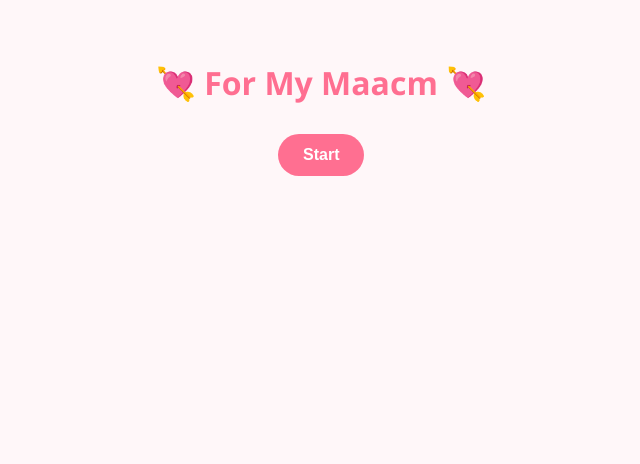
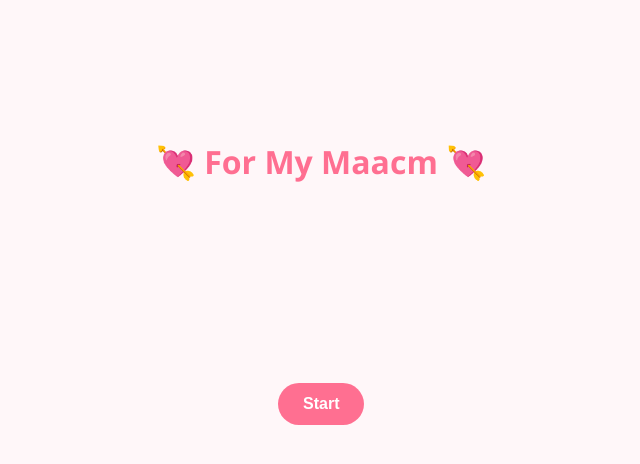
Before and after one commit to Rroovx/exclusive-, a plain HTML site: page index.html in a window 1280 px wide. Shown: the whole page, without its empty margins (319-959 px from the left). Drawn offline with Linux system fonts and the light colour scheme.

Commit message:
Update love.css

```diff
--- a/love.css
+++ b/love.css
@@ -1,4 +1,3 @@
-/* --- Global & Body --- */
 body {
   font-family: 'Segoe UI', Tahoma, Geneva, Verdana, sans-serif;
   background-color: #fff7f9;
@@ -14,7 +13,8 @@ h1 {
   text-align: center;
   color: #ff6f91;
   font-weight: 700;
-  margin-bottom: 30px;
+  margin-bottom: 20px;
+  margin-top: 100px;
 }
 
 /* --- Questions --- */
@@ -75,6 +75,7 @@ input[type="radio"]:checked + .option-box {
   cursor: pointer;
   transition: all 0.3s ease;
   user-select: none;
+  margin-top: 200px;
 }
 .btn:hover {
   background-color: #ff9671;
```
